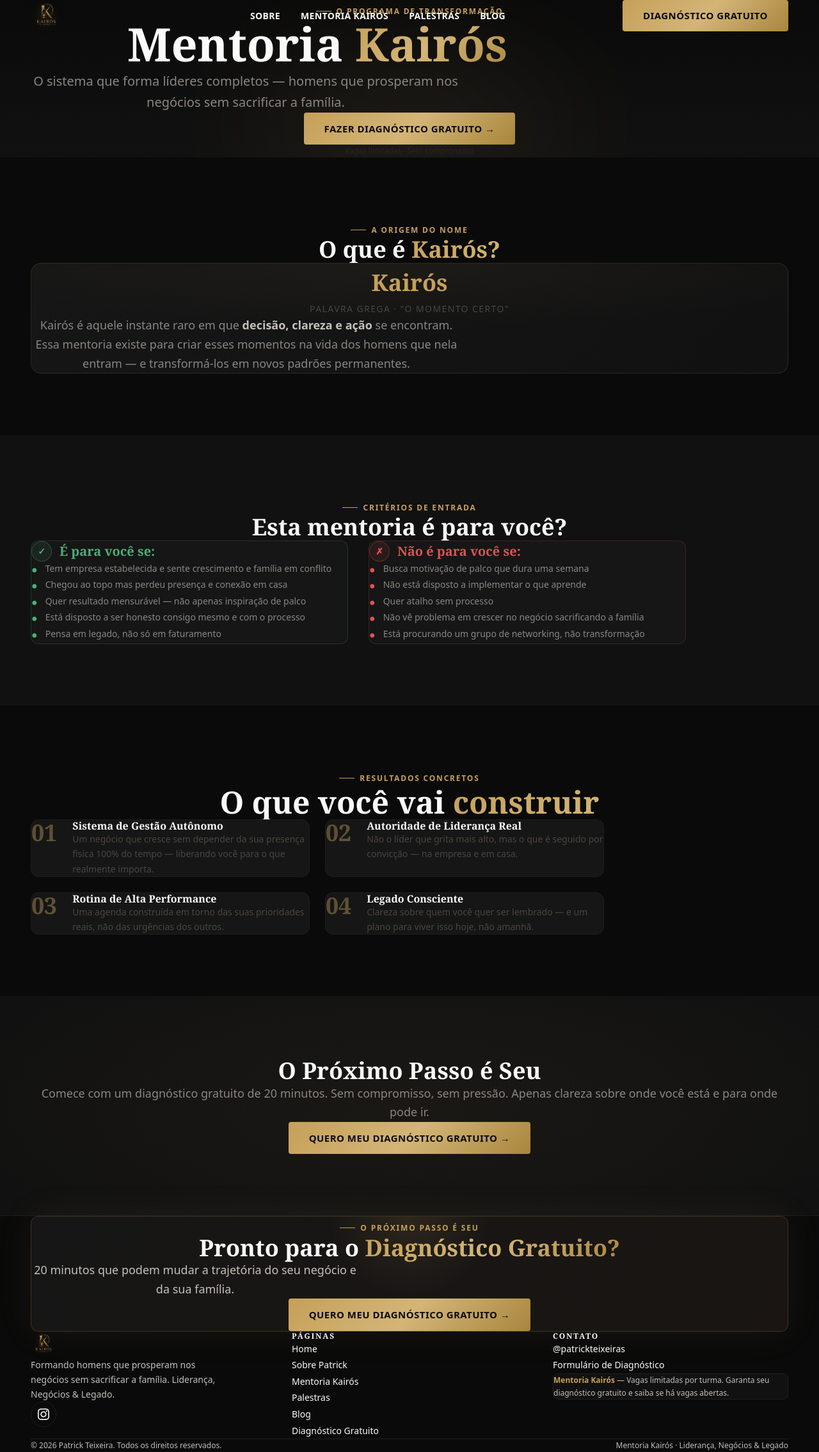
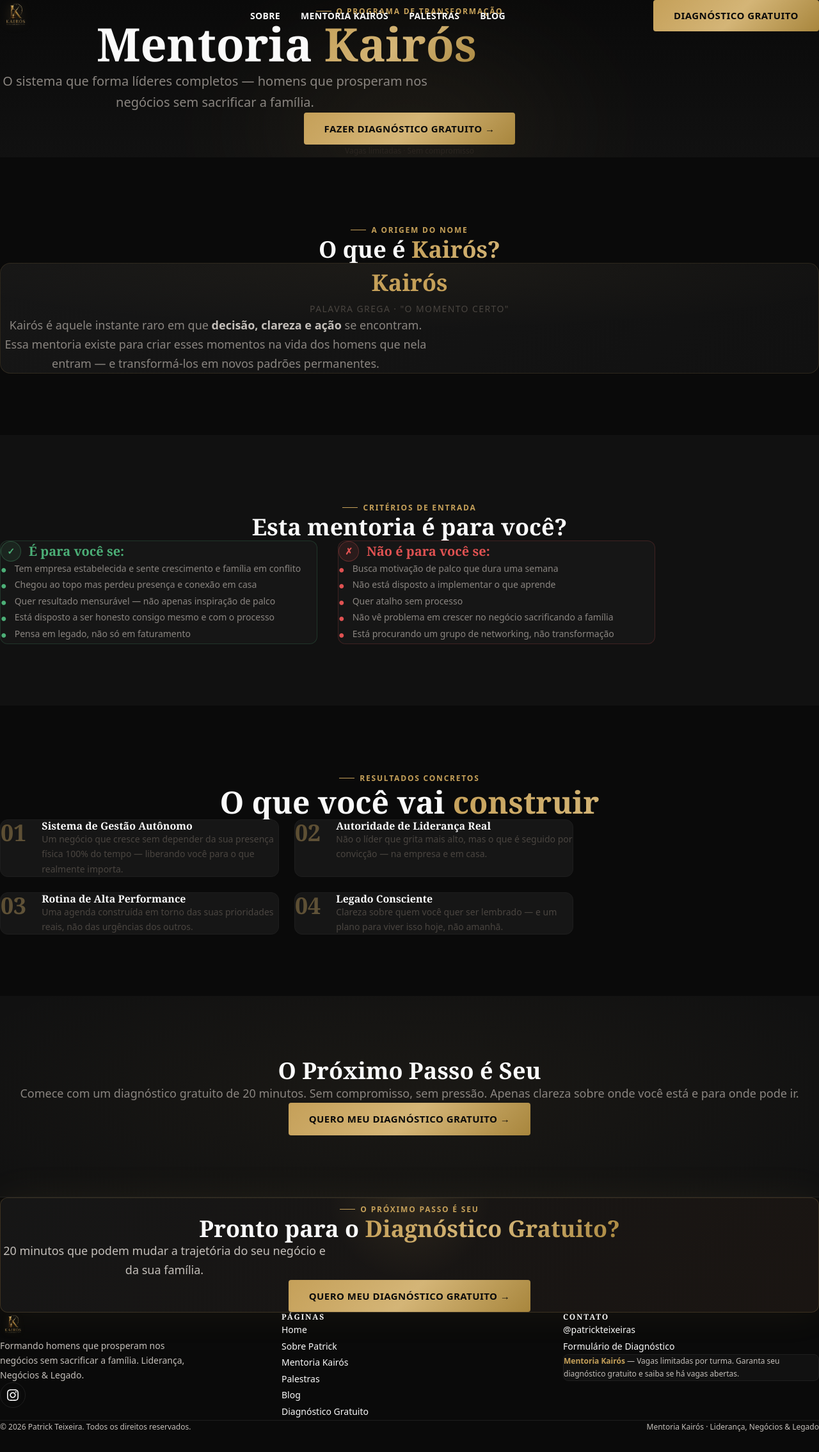
Before and after one commit to Alves1986/patrickteixeira, a Next.js app: page /mentoria in a window 1280 px wide. Shown: the whole page at 64% size. After the commit the page ends 2240 px from the top, so only its background shows below. Built offline with nearby package versions, Linux system fonts and the light colour scheme.

Commit message:
fix: hardcode container classes and add enhanced-resolve to fix tailwind v4 build

```diff
--- a/app/blog/page.tsx
+++ b/app/blog/page.tsx
@@ -83,7 +83,7 @@ export default function BlogPage() {
         className="relative pt-32 pb-20 overflow-hidden"
         aria-label="Blog - Hero"
       >
-        <div className="container relative z-10 text-center">
+        <div className="w-full max-w-7xl mx-auto px-4 sm:px-6 lg:px-8 relative z-10 text-center">
           <span className="eyebrow mb-6 block justify-center">Conteúdo gratuito</span>
           <h1
             className="text-4xl md:text-6xl font-bold mb-6"
@@ -113,7 +113,7 @@ export default function BlogPage() {
         style={{ background: '#111111' }}
         aria-label="Artigos do blog"
       >
-        <div className="container">
+        <div className="w-full max-w-7xl mx-auto px-4 sm:px-6 lg:px-8">
           {/* Post em destaque */}
           <div className="mb-12">
             <div
@@ -207,7 +207,7 @@ export default function BlogPage() {
 
       {/* Newsletter / Instagram CTA */}
       <section className="section-padding" aria-label="Seguir conteúdo">
-        <div className="container text-center max-w-lg mx-auto">
+        <div className="w-full max-w-7xl mx-auto px-4 sm:px-6 lg:px-8 text-center max-w-lg mx-auto">
           <h2
             className="text-2xl md:text-3xl font-bold mb-4"
             style={{ fontFamily: "'Playfair Display', Georgia, serif" }}
--- a/app/depoimentos/page.tsx
+++ b/app/depoimentos/page.tsx
@@ -68,7 +68,7 @@ export default function DepoimentosPage() {
             filter: 'blur(80px)',
           }}
         />
-        <div className="container relative z-10 text-center">
+        <div className="w-full max-w-7xl mx-auto px-4 sm:px-6 lg:px-8 relative z-10 text-center">
           <span className="eyebrow mb-6 block justify-center">Resultados reais</span>
           <h1
             className="text-4xl md:text-6xl font-bold mb-6 max-w-3xl mx-auto leading-tight"
@@ -98,7 +98,7 @@ export default function DepoimentosPage() {
         style={{ background: '#111111' }}
         aria-label="Grid de depoimentos"
       >
-        <div className="container">
+        <div className="w-full max-w-7xl mx-auto px-4 sm:px-6 lg:px-8">
           <div className="grid grid-cols-1 md:grid-cols-2 lg:grid-cols-3 gap-8">
             {depoimentos.map((t, i) => (
               <div key={i} className="card p-8 flex flex-col">
@@ -157,7 +157,7 @@ export default function DepoimentosPage() {
 
       {/* CTA */}
       <section className="section-padding" aria-label="Próximo passo">
-        <div className="container text-center max-w-2xl mx-auto">
+        <div className="w-full max-w-7xl mx-auto px-4 sm:px-6 lg:px-8 text-center max-w-2xl mx-auto">
           <h2
             className="text-3xl md:text-4xl font-bold mb-6"
             style={{ fontFamily: "'Playfair Display', Georgia, serif" }}
--- a/app/diagnostico/page.tsx
+++ b/app/diagnostico/page.tsx
@@ -63,7 +63,7 @@ export default function DiagnosticoPage() {
             filter: 'blur(60px)',
           }}
         />
-        <div className="container relative z-10">
+        <div className="w-full max-w-7xl mx-auto px-4 sm:px-6 lg:px-8 relative z-10">
           <div className="max-w-2xl mx-auto text-center">
             <span className="eyebrow mb-6 block justify-center">Gratuito · Sem compromisso</span>
             <h1
@@ -92,7 +92,7 @@ export default function DiagnosticoPage() {
 
       {/* Formulário */}
       <section className="section-padding-sm pb-24" aria-label="Formulário de diagnóstico">
-        <div className="container">
+        <div className="w-full max-w-7xl mx-auto px-4 sm:px-6 lg:px-8">
           <div className="max-w-xl mx-auto">
             {!submitted ? (
               <form
--- a/app/mentoria/page.tsx
+++ b/app/mentoria/page.tsx
@@ -26,7 +26,7 @@ export default function MentoriaPage() {
           }}
         />
 
-        <div className="container relative z-10 text-center">
+        <div className="w-full max-w-7xl mx-auto px-4 sm:px-6 lg:px-8 relative z-10 text-center">
           <span className="eyebrow mb-6 block justify-center">O programa de transformação</span>
           <h1
             className="text-4xl md:text-6xl lg:text-7xl font-bold mb-6 max-w-4xl mx-auto leading-tight"
@@ -57,7 +57,7 @@ export default function MentoriaPage() {
 
       {/* O que é Kairós */}
       <section className="section-padding" aria-label="O que é Mentoria Kairós">
-        <div className="container max-w-4xl mx-auto">
+        <div className="w-full max-w-7xl mx-auto px-4 sm:px-6 lg:px-8 max-w-4xl mx-auto">
           <div className="text-center mb-12">
             <span className="eyebrow mb-4 block justify-center">A origem do nome</span>
             <h2
@@ -107,7 +107,7 @@ export default function MentoriaPage() {
         style={{ background: '#111111' }}
         aria-label="Para quem é a Mentoria Kairós"
       >
-        <div className="container">
+        <div className="w-full max-w-7xl mx-auto px-4 sm:px-6 lg:px-8">
           <div className="text-center mb-12">
             <span className="eyebrow mb-4 block justify-center">Critérios de entrada</span>
             <h2
@@ -182,7 +182,7 @@ export default function MentoriaPage() {
 
       {/* O que você vai construir */}
       <section className="section-padding" aria-label="O que você constrói na Mentoria Kairós">
-        <div className="container">
+        <div className="w-full max-w-7xl mx-auto px-4 sm:px-6 lg:px-8">
           <div className="text-center mb-16">
             <span className="eyebrow mb-4 block justify-center">Resultados concretos</span>
             <h2
@@ -264,7 +264,7 @@ export default function MentoriaPage() {
           className="absolute inset-0 opacity-5 pointer-events-none"
           style={{ background: 'radial-gradient(ellipse 60% 80% at 50% 50%, rgba(197,160,89,1), transparent)' }}
         />
-        <div className="container relative z-10 text-center max-w-2xl mx-auto">
+        <div className="w-full max-w-7xl mx-auto px-4 sm:px-6 lg:px-8 relative z-10 text-center max-w-2xl mx-auto">
           <h2
             className="text-3xl md:text-4xl font-bold mb-6"
             style={{ fontFamily: "'Playfair Display', Georgia, serif" }}
--- a/app/palestras/page.tsx
+++ b/app/palestras/page.tsx
@@ -50,7 +50,7 @@ export default function PalestrasPage() {
             filter: 'blur(80px)',
           }}
         />
-        <div className="container relative z-10 text-center">
+        <div className="w-full max-w-7xl mx-auto px-4 sm:px-6 lg:px-8 relative z-10 text-center">
           <span className="eyebrow mb-6 block justify-center">Eventos & Convenções</span>
           <h1
             className="text-4xl md:text-6xl font-bold mb-6 max-w-3xl mx-auto leading-tight"
@@ -81,7 +81,7 @@ export default function PalestrasPage() {
         style={{ background: '#111111' }}
         aria-label="Temas de palestras"
       >
-        <div className="container">
+        <div className="w-full max-w-7xl mx-auto px-4 sm:px-6 lg:px-8">
           <div className="text-center mb-16">
             <span className="eyebrow mb-4 block justify-center">Repertório</span>
             <h2
@@ -148,7 +148,7 @@ export default function PalestrasPage() {
 
       {/* Solicitar palestra */}
       <section className="section-padding" aria-label="Solicitar Patrick para evento">
-        <div className="container">
+        <div className="w-full max-w-7xl mx-auto px-4 sm:px-6 lg:px-8">
           <div className="max-w-2xl mx-auto text-center">
             <span className="eyebrow mb-6 block justify-center">Leve para seu evento</span>
             <h2
--- a/app/sobre/page.tsx
+++ b/app/sobre/page.tsx
@@ -24,7 +24,7 @@ export default function SobrePage() {
             filter: 'blur(80px)',
           }}
         />
-        <div className="container relative z-10">
+        <div className="w-full max-w-7xl mx-auto px-4 sm:px-6 lg:px-8 relative z-10">
           <div className="max-w-3xl">
             <span className="eyebrow mb-6 block">A história por trás do método</span>
             <h1
@@ -58,7 +58,7 @@ export default function SobrePage() {
         style={{ background: '#111111' }}
         aria-label="Biografia de Patrick Teixeira"
       >
-        <div className="container">
+        <div className="w-full max-w-7xl mx-auto px-4 sm:px-6 lg:px-8">
           <div className="grid grid-cols-1 lg:grid-cols-2 gap-16 items-start max-w-5xl mx-auto">
             {/* Foto placeholder */}
             <div className="sticky top-32">
@@ -196,7 +196,7 @@ export default function SobrePage() {
 
       {/* Números */}
       <section className="section-padding" aria-label="Números e resultados">
-        <div className="container">
+        <div className="w-full max-w-7xl mx-auto px-4 sm:px-6 lg:px-8">
           <div className="grid grid-cols-2 md:grid-cols-4 gap-8 max-w-4xl mx-auto text-center">
             {[
               { value: '1.000+', label: 'Homens Mentorados' },
--- a/components/layout/Footer.tsx
+++ b/components/layout/Footer.tsx
@@ -25,7 +25,7 @@ export function Footer() {
       role="contentinfo"
     >
       {/* CTA Banner */}
-      <div className="container mb-16">
+      <div className="w-full max-w-7xl mx-auto px-4 sm:px-6 lg:px-8 mb-16">
         <div
           className="relative rounded-xl overflow-hidden p-10 md:p-14 text-center"
           style={{
@@ -57,7 +57,7 @@ export function Footer() {
       </div>
 
       {/* Footer Links */}
-      <div className="container">
+      <div className="w-full max-w-7xl mx-auto px-4 sm:px-6 lg:px-8">
         <div className="grid grid-cols-1 md:grid-cols-3 gap-10 mb-12">
           {/* Brand */}
           <div className="md:col-span-1">
--- a/components/layout/Header.tsx
+++ b/components/layout/Header.tsx
@@ -29,7 +29,7 @@ export function Header() {
           : 'bg-transparent py-5'
       }`}
     >
-      <div className="container flex items-center justify-between">
+      <div className="w-full max-w-7xl mx-auto px-4 sm:px-6 lg:px-8 flex items-center justify-between">
         {/* Logo */}
         <Link
           href="/"
@@ -106,7 +106,7 @@ export function Header() {
         }`}
         aria-hidden={!menuOpen}
       >
-        <nav className="container py-4 flex flex-col gap-1 border-t border-[#1E1E1E] mt-3">
+        <nav className="w-full max-w-7xl mx-auto px-4 sm:px-6 lg:px-8 py-4 flex flex-col gap-1 border-t border-[#1E1E1E] mt-3">
           {navLinks.map((link) => (
             <Link
               key={link.href}
--- a/package.json
+++ b/package.json
@@ -9,6 +9,7 @@
     "lint": "eslint"
   },
   "dependencies": {
+    "enhanced-resolve": "^5.17.0",
     "next": "16.2.10",
     "react": "19.2.4",
     "react-dom": "19.2.4"
```
Also changed, not shown: app/page.tsx (+8 -8 lines), 2 other files (tests, documents, lock files or other folders).
